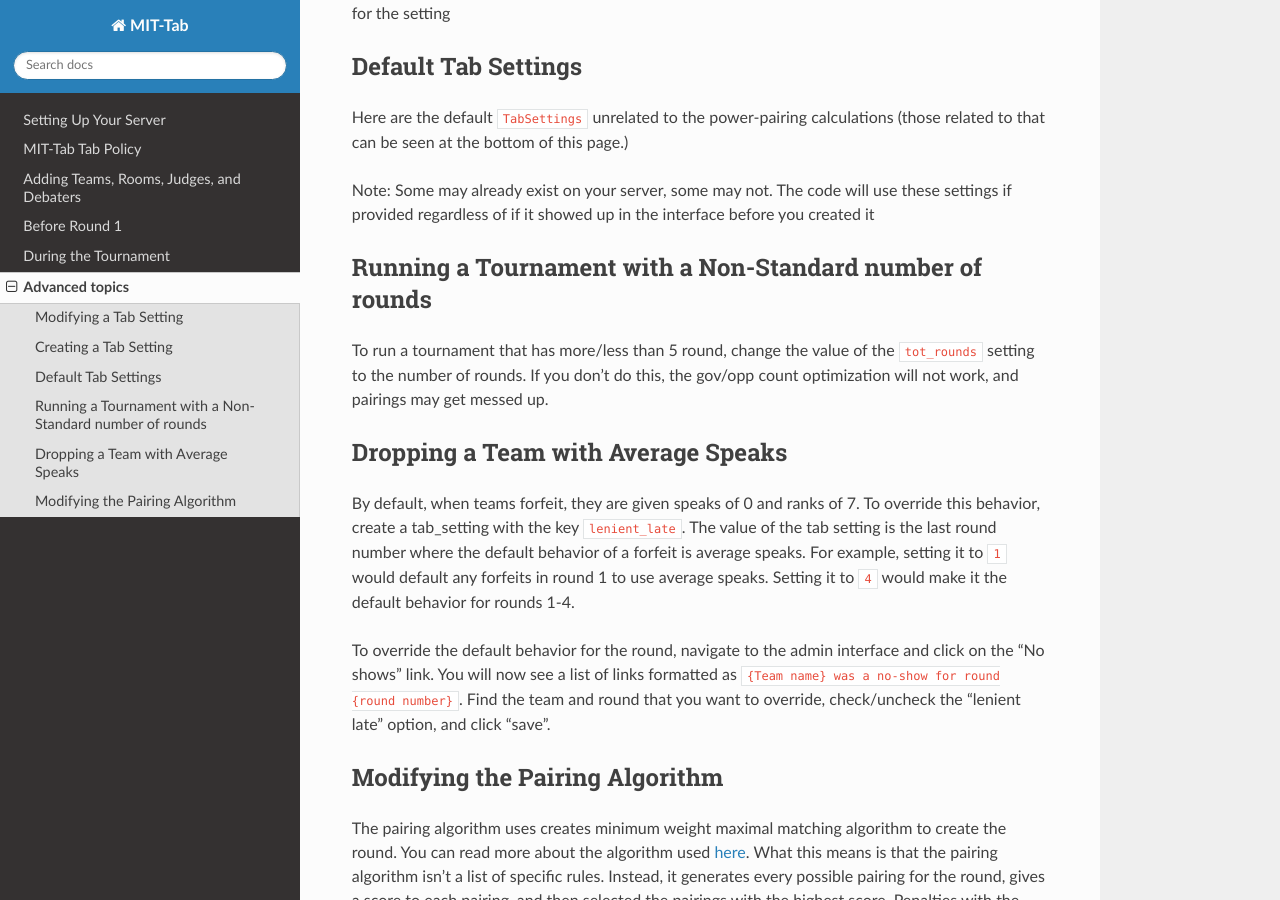
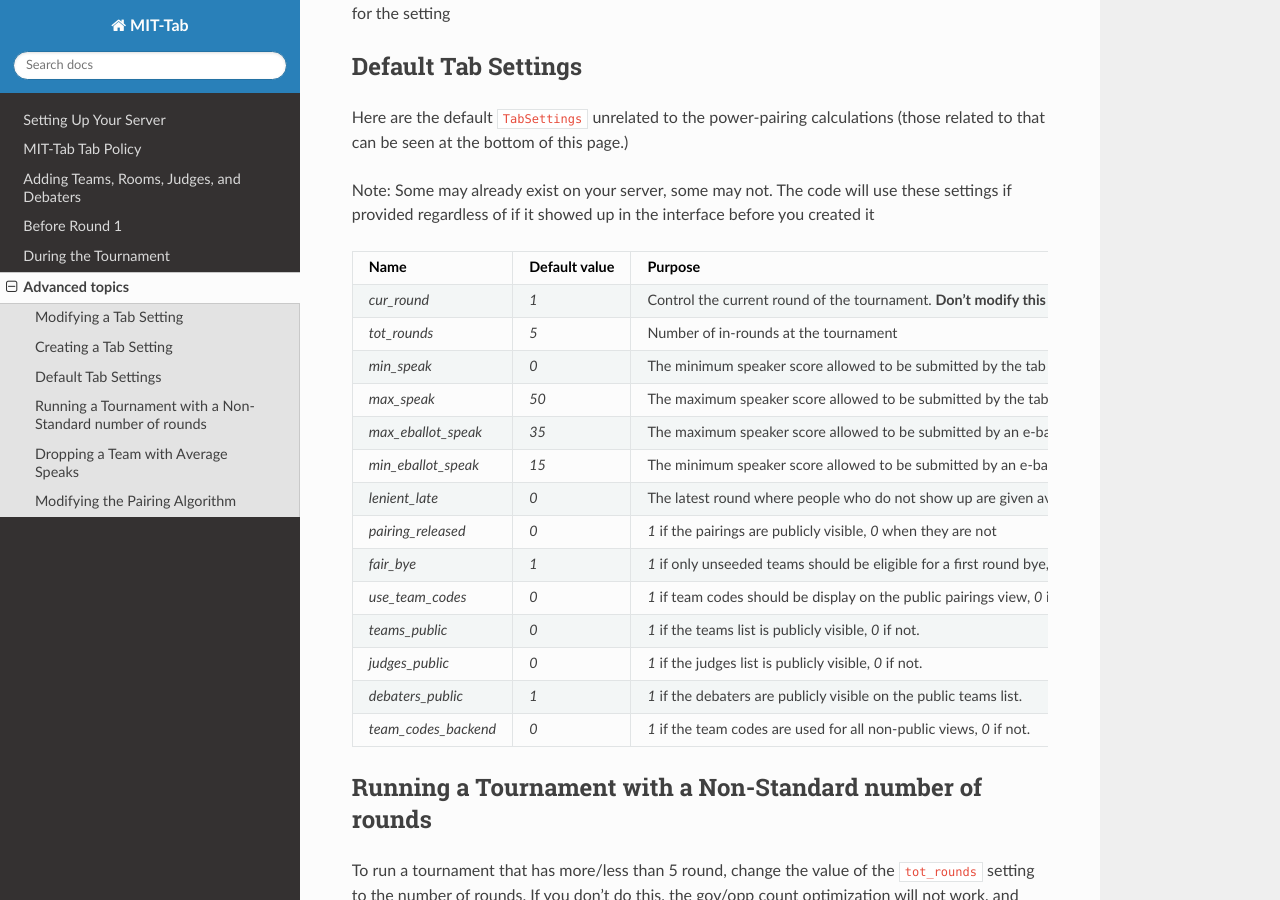
Before and after one commit to MIT-Tab/mit-tab, a Sphinx documentation site: the page built from docs/Advanced-Topics.md, in a window 1280 px wide and 900 px high, scrolled down 1381 px. Built offline with Sphinx 7.4.7 and the Read the Docs theme 2.0.0, drawn with Linux system fonts in a browser that asks for light colours.

Commit message:
Documentation

````diff
--- a/docs/Advanced-Topics.md
+++ b/docs/Advanced-Topics.md
@@ -62,16 +62,15 @@ you created it
 +---------------------+---------------+------------------------------------------------------------------------------------------------------------------------------------------------------------------------------------------------------------------------------------------------------------------------------------------------------------------+
 | `fair_bye`          | `1`           | `1` if only unseeded teams should be eligible for a first round bye, `0` if all teams should be eligible                                                                                                                                                                                                         |
 +---------------------+---------------+------------------------------------------------------------------------------------------------------------------------------------------------------------------------------------------------------------------------------------------------------------------------------------------------------------------+
-| `use_team_codes`    | `0`           | `1` if team codes should be display on the public pairings view, `0` if normal team names should be display                                                                                                                                                                                     |
+| `use_team_codes`    | `0`           | `1` if team codes should be display on the public pairings view, `0` if normal team names should be display                                                                                                                                                                                                      |
 +---------------------+---------------+------------------------------------------------------------------------------------------------------------------------------------------------------------------------------------------------------------------------------------------------------------------------------------------------------------------+
 | `teams_public`      | `0`           | `1` if the teams list is publicly visible, `0` if not.                                                                                                                                                                                                                                                           |
 +---------------------+---------------+------------------------------------------------------------------------------------------------------------------------------------------------------------------------------------------------------------------------------------------------------------------------------------------------------------------+
 | `judges_public`     | `0`           | `1` if the judges list is publicly visible, `0` if not.                                                                                                                                                                                                                                                          |
 +---------------------+---------------+------------------------------------------------------------------------------------------------------------------------------------------------------------------------------------------------------------------------------------------------------------------------------------------------------------------+
+| `debaters_public`   | `1`           | `1` if the debaters are publicly visible on the public teams list.                                                                                                                                                                                                                                               |
 +---------------------+---------------+------------------------------------------------------------------------------------------------------------------------------------------------------------------------------------------------------------------------------------------------------------------------------------------------------------------+
-| `debaters_public`   | `1`           | `1` if the debaters are publicly visible on the public teams list.                                                                                                                                                                                                                                                |
-+---------------------+---------------+------------------------------------------------------------------------------------------------------------------------------------------------------------------------------------------------------------------------------------------------------------------------------------------------------------------+
-| `team_codes_backend`| `0`           | `1` if the team codes are used for all non-public views, `0` if not.                                                                                                                                                                                                                                                |
+| `team_codes_backend`| `0`           | `1` if the team codes are used for all non-public views, `0` if not.                                                                                                                                                                                                                                             |
 +---------------------+---------------+------------------------------------------------------------------------------------------------------------------------------------------------------------------------------------------------------------------------------------------------------------------------------------------------------------------+
 ```
 
````
